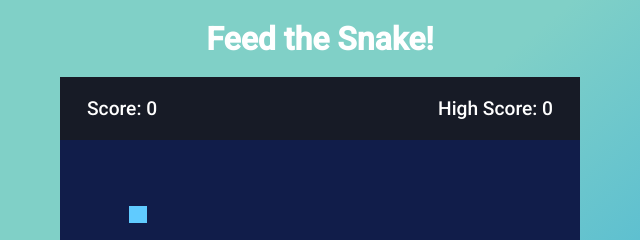
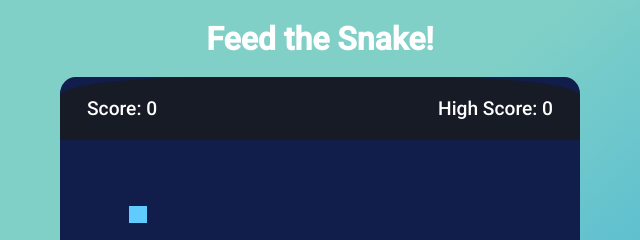
Before and after one commit to Goncalves95/snake_game, a plain HTML site: page game.html in a window 1280 px wide. Shown: the top 240 px of the page, 320-960 px from the left. Drawn offline with Linux system fonts and the light colour scheme; a web font is replaced by a local one.

Commit message:
Add a bordeer radius on game area 3%

```diff
--- a/assets/css/style.css
+++ b/assets/css/style.css
@@ -27,7 +27,7 @@ body {
 a {
     text-decoration: none;
 }
-/* Index page*/
+/*  --         --         -- Index Page     --          --           ---           --- */
 .start {
     display: flex;
     margin: auto;
@@ -194,7 +194,7 @@ h3 {
 }
 
 
-/* Game Page */
+/*  --               --        --         Game Page --        --                  ---           --- */
 header {
     display: flex;
     justify-content: center;
@@ -216,6 +216,7 @@ header {
     overflow: hidden;
     justify-content: center;
     background-color: var(--DarkBlue);
+    border-radius: 3% 3% 3% 3%;
 }
 
 .game-details {
@@ -226,6 +227,7 @@ header {
     padding: 20px 27px;
     display: flex;
     justify-content: space-between;
+    border-radius: 30% 30% 0% 0%;
 }
 
 .area {
@@ -277,7 +279,7 @@ button:focus {
 button:active {
     transform: scale(0.99);
 }
-/* Controls area for small screens */
+/* Controls area for tablet screens */
 .controls {
     display: none;
     justify-content: space-between;
```
